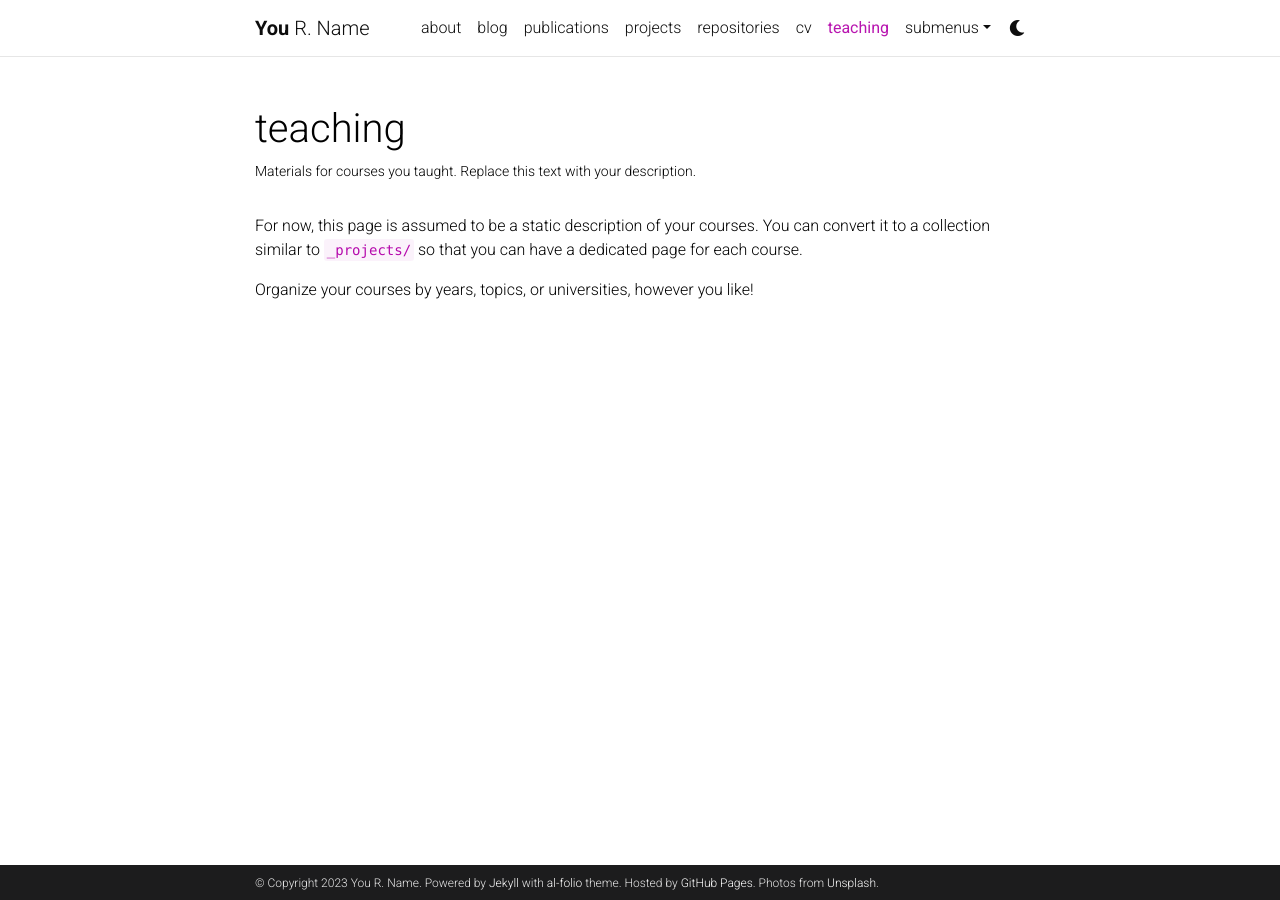
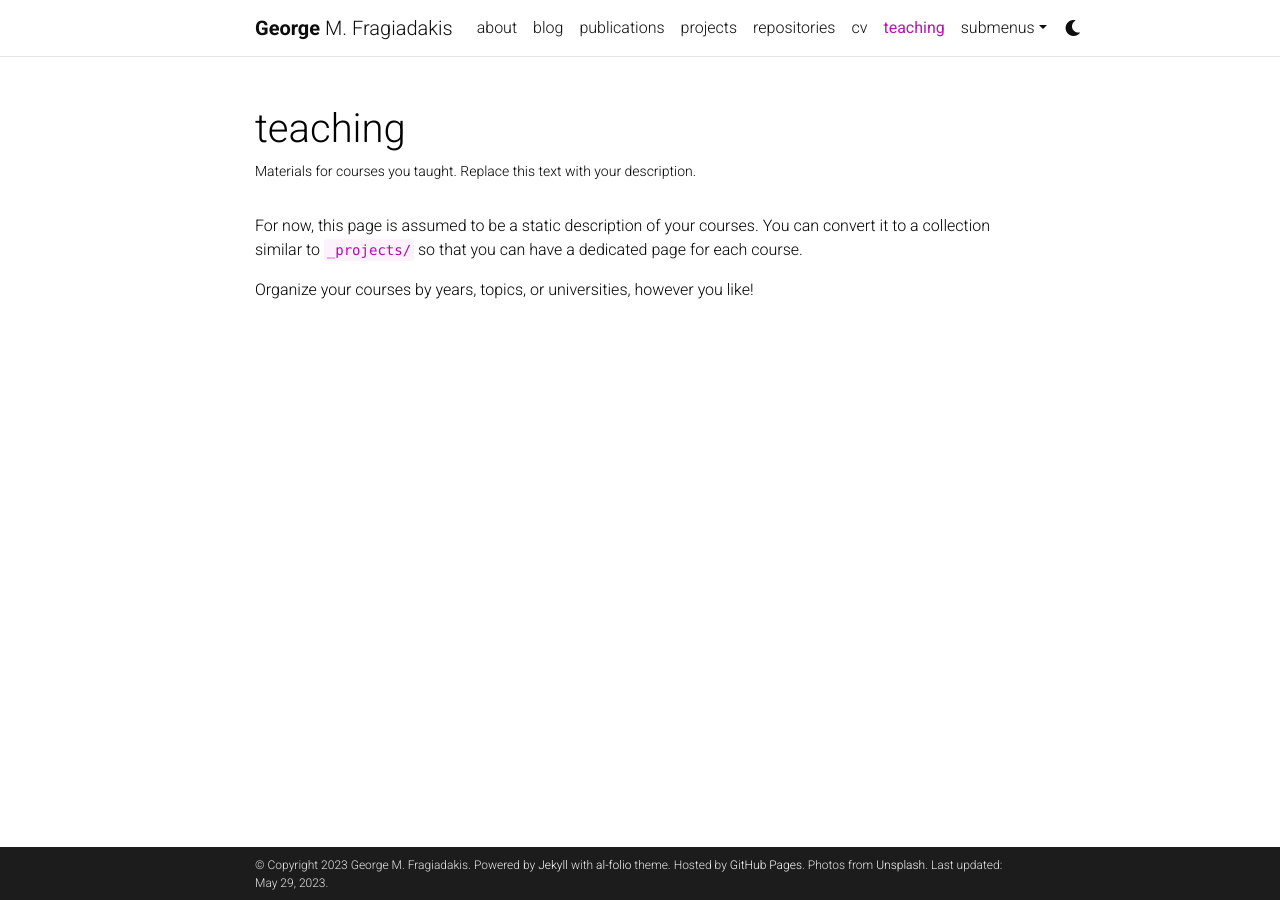
Before and after one commit to gfragi/gfragi.github.io, a Jekyll site: the page built from _pages/teaching.md, in a window 1280 px wide. Built offline with Jekyll 4.4.1, drawn with Linux system fonts in a browser that asks for light colours; comment, search, counter and statistics services are not loaded; a style sheet for code colours, icons or effects is not loaded.

Commit message:
initial config

```diff
--- a/_config.yml
+++ b/_config.yml
@@ -3,24 +3,24 @@
 # -----------------------------------------------------------------------------
 
 title: blank # the website title (if blank, full name will be used instead)
-first_name: You
-middle_name: R.
-last_name: Name
-email: you@example.com
+first_name: George
+middle_name: M.
+last_name: Fragiadakis
+email: gfragi@hua.gr
 description: > # the ">" symbol means to ignore newlines until "footer_text:"
   A simple, whitespace theme for academics. Based on [*folio](https://github.com/bogoli/-folio) design.
 footer_text: >
   Powered by <a href="https://jekyllrb.com/" target="_blank">Jekyll</a> with <a href="https://github.com/alshedivat/al-folio">al-folio</a> theme.
   Hosted by <a href="https://pages.github.com/" target="_blank">GitHub Pages</a>.
   Photos from <a href="https://unsplash.com" target="_blank">Unsplash</a>.
-keywords: jekyll, jekyll-theme, academic-website, portfolio-website  # add your own keywords or leave empty
+keywords: phd, jekyll, jekyll-theme, academic-website, portfolio-website  # add your own keywords or leave empty
 
 lang: en # the language of your site (for example: en, fr, cn, ru, etc.)
 icon: ⚛️  # the emoji used as the favicon (alternatively, provide image name in /assets/img/)
 
-url: https://alshedivat.github.io # the base hostname & protocol for your site
-baseurl: /al-folio # the subpath of your site, e.g. /blog/
-last_updated: false # set to true if you want to display last updated in the footer
+url: https://gfragi.github.io # the base hostname & protocol for your site
+baseurl: / # the subpath of your site, e.g. /blog/
+last_updated: true # set to true if you want to display last updated in the footer
 impressum_path:  # set to path to include impressum link in the footer, use the same path as permalink in a page, helps to conform with EU GDPR
 
 # -----------------------------------------------------------------------------
```
